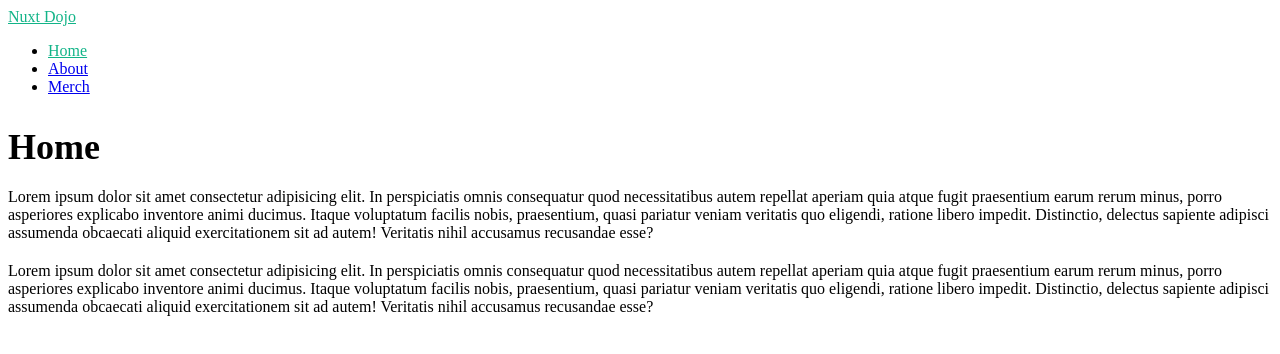
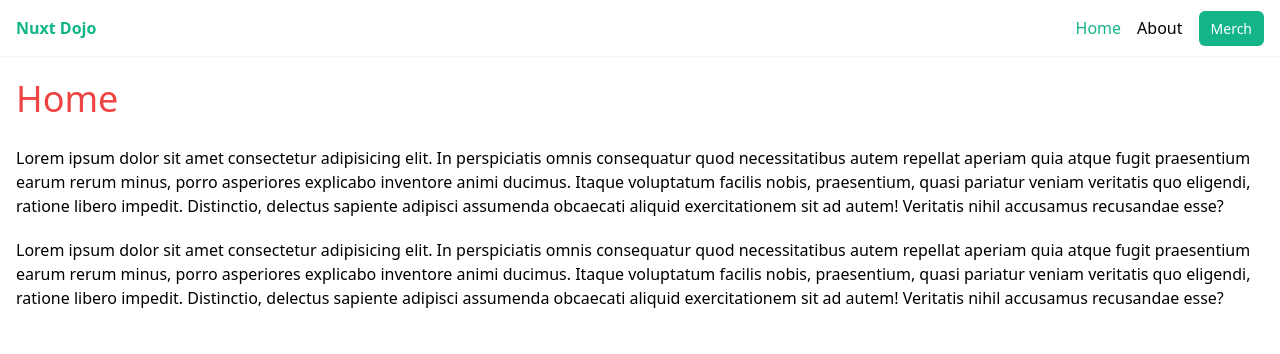
Before and after one commit to truongprohk2502/clothes-app, a Nuxt app: page / in a window 1280 px wide. Shown: the top 354 px of the page. Built offline with nearby package versions, Linux system fonts and the light colour scheme.

Commit message:
Add tailwind

```diff
--- a/layouts/default.vue
+++ b/layouts/default.vue
@@ -1,16 +1,23 @@
 <template>
   <div>
-    <header>
-      <nav>
-        <NuxtLink to="/">Nuxt Dojo</NuxtLink>
-        <ul>
+    <header class="shadow-sm bg-white">
+      <nav class="container mx-auto p-4 flex justify-between">
+        <NuxtLink to="/" class="font-bold">Nuxt Dojo</NuxtLink>
+        <ul class="flex gap-4">
           <li><NuxtLink to="/">Home</NuxtLink></li>
           <li><NuxtLink to="/about">About</NuxtLink></li>
-          <li><NuxtLink to="/products">Merch</NuxtLink></li>
+          <li>
+            <NuxtLink
+              to="/products"
+              class="bg-[#12b488] text-white px-3 py-2 rounded-md text-sm text-white"
+            >
+              Merch
+            </NuxtLink>
+          </li>
         </ul>
       </nav>
     </header>
-    <div>
+    <div class="container mx-auto p-4">
       <slot />
     </div>
   </div>
--- a/layouts/products.vue
+++ b/layouts/products.vue
@@ -1,15 +1,15 @@
 <template>
   <div>
-    <header>
-      <nav>
-        <NuxtLink to="/products">Nuxt Dojo Merch</NuxtLink>
+    <header class="shadow-sm bg-white">
+      <nav class="container mx-auto p-4">
+        <NuxtLink to="/products" class="font-bold">Nuxt Dojo Merch</NuxtLink>
       </nav>
     </header>
-    <div>
+    <div class="container mx-auto p-4">
       <slot />
     </div>
-    <footer>
-      <ul>
+    <footer class="container mx-auto p-4 flex justify-between border-t-2">
+      <ul class="flex gap-4">
         <li><NuxtLink to="/">Home</NuxtLink></li>
         <li><NuxtLink to="/about">About</NuxtLink></li>
         <li><NuxtLink to="/products">Merch</NuxtLink></li>
--- a/nuxt.config.ts
+++ b/nuxt.config.ts
@@ -1,4 +1,4 @@
 // https://nuxt.com/docs/api/configuration/nuxt-config
 export default defineNuxtConfig({
-
-})
+  modules: ["@nuxtjs/tailwindcss"],
+});
--- a/package.json
+++ b/package.json
@@ -9,6 +9,7 @@
     "postinstall": "nuxt prepare"
   },
   "devDependencies": {
+    "@nuxtjs/tailwindcss": "^6.6.8",
     "@types/node": "^18",
     "nuxt": "^3.4.3"
   }
--- a/pages/index.vue
+++ b/pages/index.vue
@@ -1,6 +1,6 @@
 <template>
   <div>
-    <h2>Home</h2>
+    <h2 class="text-red-500">Home</h2>
     <p>
       Lorem ipsum dolor sit amet consectetur adipisicing elit. In perspiciatis
       omnis consequatur quod necessitatibus autem repellat aperiam quia atque
```
Also changed, not shown: 1 other file (tests, documents, lock files or other folders).
